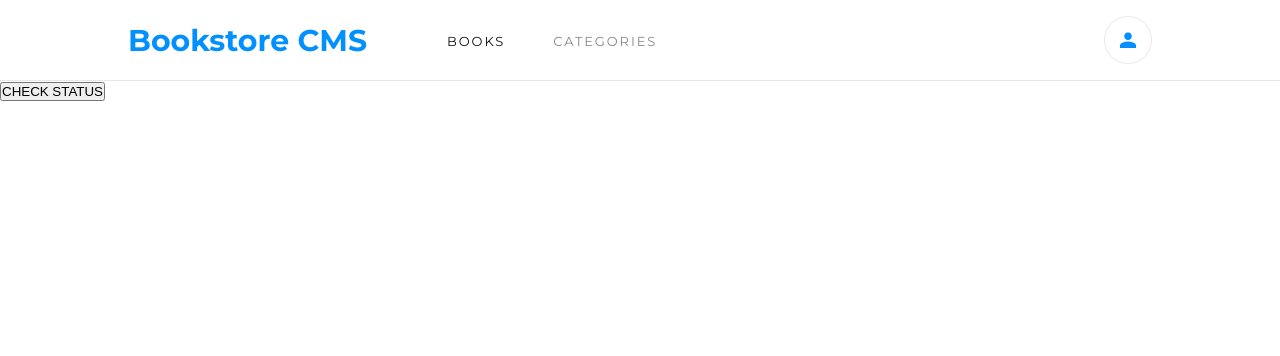
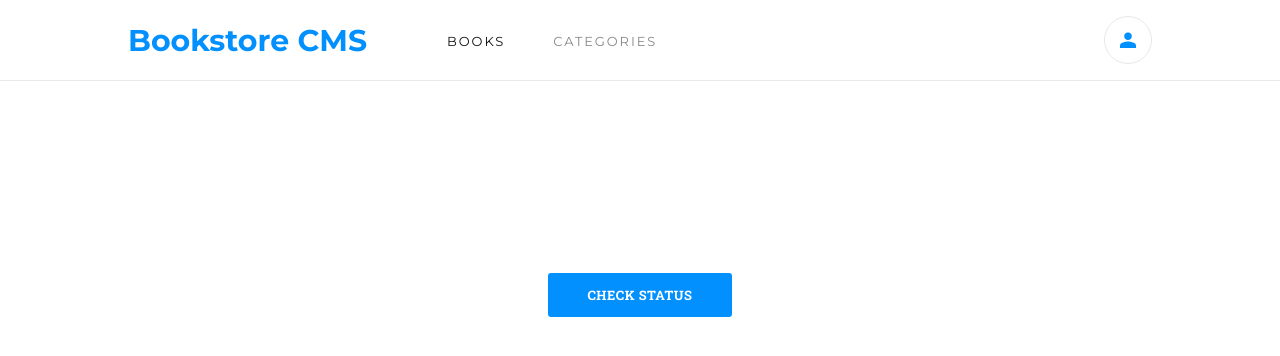
Before and after one commit to kensteph/book-store, a React (Create React App) app: page /categories in a window 1280 px wide. Shown: the top 356 px of the page. Built offline with nearby package versions, Linux system fonts and the light colour scheme.

Commit message:
Style the Categories page..

```diff
--- a/src/Components/BookList/BookList.jsx
+++ b/src/Components/BookList/BookList.jsx
@@ -25,14 +25,7 @@ const BookList = () => {
     );
   }
   return (
-    <div
-      style={{
-        display: 'flex',
-        flexDirection: 'column',
-        gap: '20px',
-        padding: '50px',
-      }}
-    >
+    <div className="bookListContainer">
       {books?.map((book) => (
         <Book key={book.id} book={book} />
       ))}
--- a/src/index.css
+++ b/src/index.css
@@ -197,6 +197,15 @@ a {
   100% {
     transform: rotate(135deg);
   }
+}
+
+/* =============BOOKLIST COMPONENT ============= */
+
+.bookListContainer {
+  display: flex;
+  flex-direction: column;
+  gap: 2rem;
+  padding: 5rem;
 }
 
 /* ========== BOOK COMPONENT============= */
@@ -415,3 +424,18 @@ form :first-child {
   text-align: center;
   color: #fff;
 }
+
+/* Categories Page */
+.categoriesContainer {
+  display: flex;
+  flex-direction: column;
+  justify-content: center;
+  align-items: center;
+  gap: 2rem;
+  padding: 10rem;
+}
+
+.checkStatus {
+  font-size: 2rem;
+  font-weight: bold;
+}
--- a/src/pages/Categories/CategoriesPage.jsx
+++ b/src/pages/Categories/CategoriesPage.jsx
@@ -7,9 +7,9 @@ const CategoriesPage = () => {
   const dispatch = useDispatch();
 
   return (
-    <div>
+    <div className="categoriesContainer">
       <p className="checkStatus">{status}</p>
-      <button type="button" onClick={() => dispatch(checkStatus())}>
+      <button className="addBook" type="button" onClick={() => dispatch(checkStatus())}>
         CHECK STATUS
       </button>
     </div>
```
